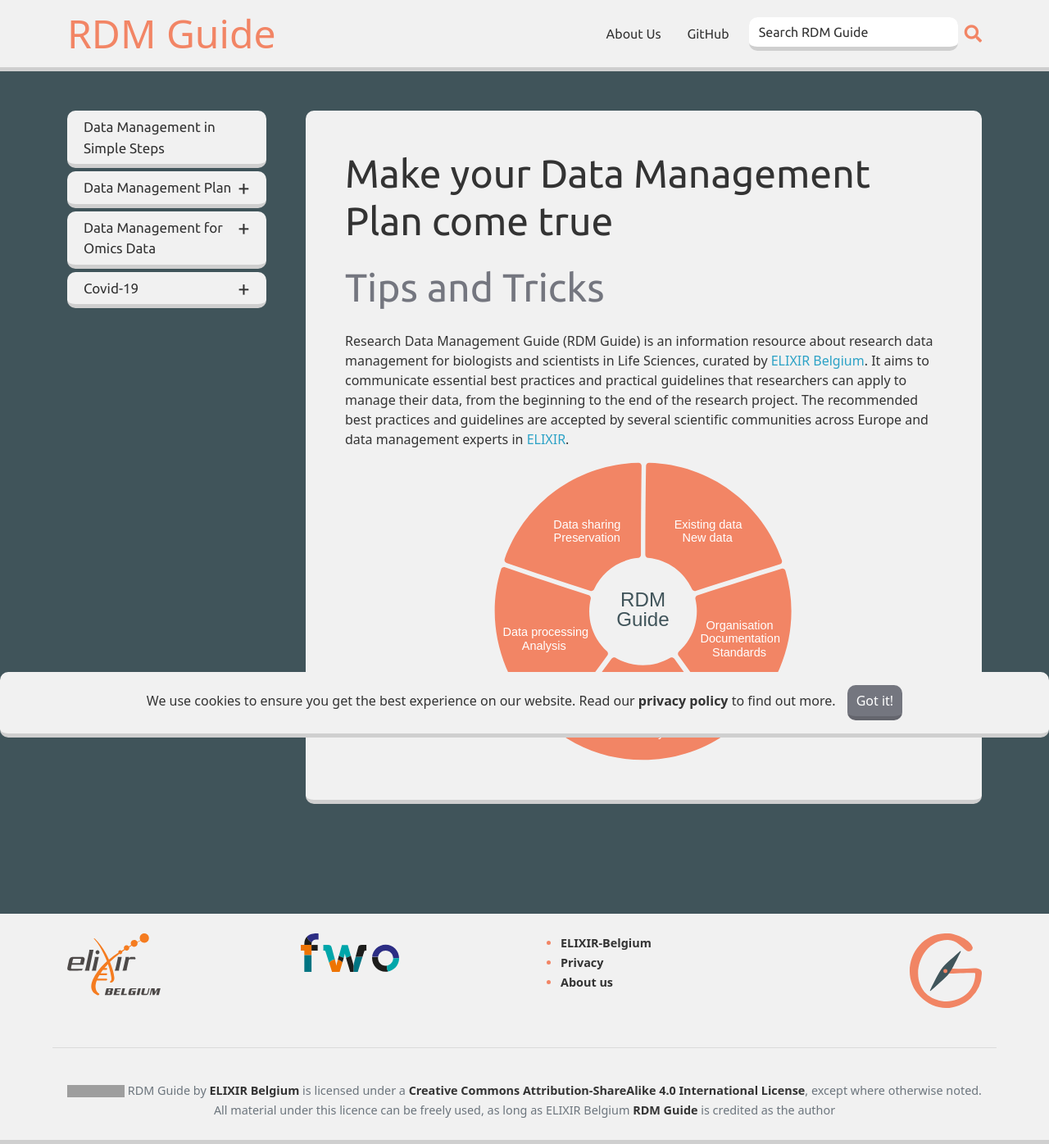
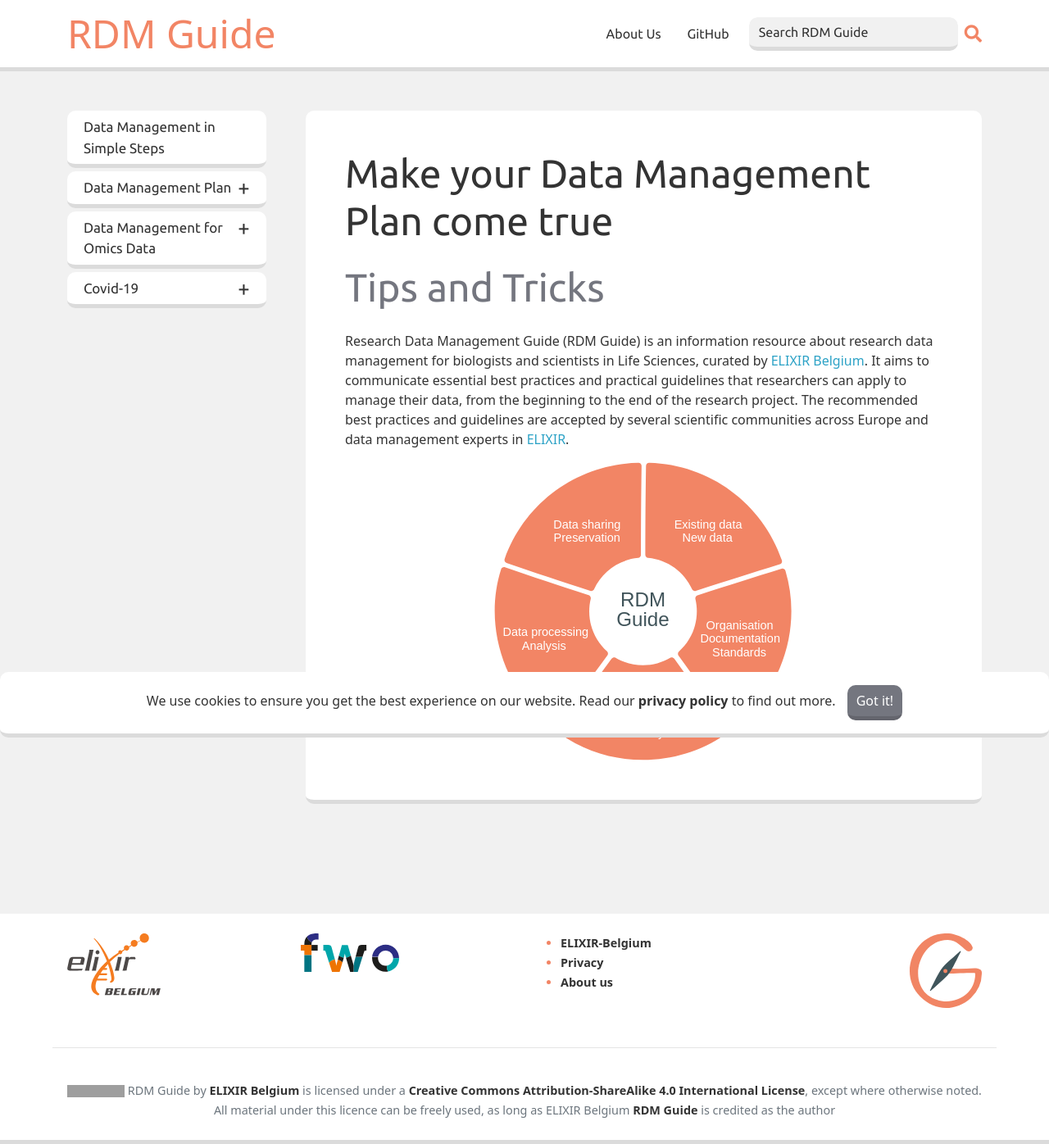
Before and after one commit to ELIXIR-Belgium/rdm-guide, a Jekyll site: the page built from index.md, in a window 1280 px wide. Shown: the whole page at 82% size. Built offline with Jekyll 4.4.1, drawn with Linux system fonts in a browser that asks for light colours; grey boxes are pictures that could not be loaded.

```diff
--- a/assets/css/main.css
+++ b/assets/css/main.css
@@ -1,15 +1,15 @@
 :root {
     --primary-theme-color: #f28565;
     --second-theme-color: #40545a;
-    --tertiary-theme-color: #e2e4e4;
+    --tertiary-theme-color: #f1f1f1;
     --link-color: #2CA2C6;
-    --light-grey: #f1f1f1;
+    --light-grey: #fff;
     --white: #ffffff;
     --hover-grey: #74767f;
     --nav-bg: var(--light-grey);
     --nav-color: #333;
     --main-text-color: #333;
-    --main-bg-color: var(--second-theme-color);
+    --main-bg-color: #f1f1f1;
     --footer-bg: var(--light-grey);
     --footer-color: #333;
     --white-text: var(--white);
@@ -834,6 +834,7 @@ h2.card-title {
     border-radius: 10px;
     border: 0px;
     border-bottom: 5px solid #00000024;
+    background-color: var(--main-bg-color);
 }
 
 .search i {
```
